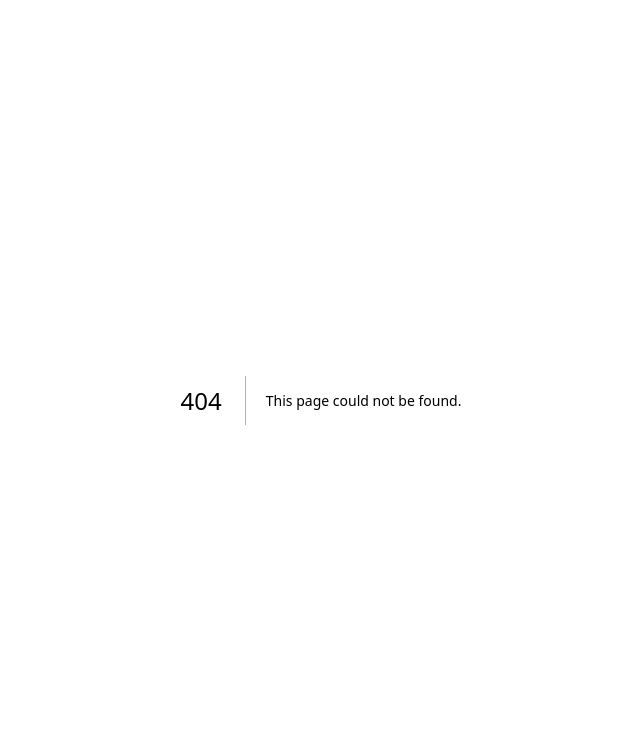
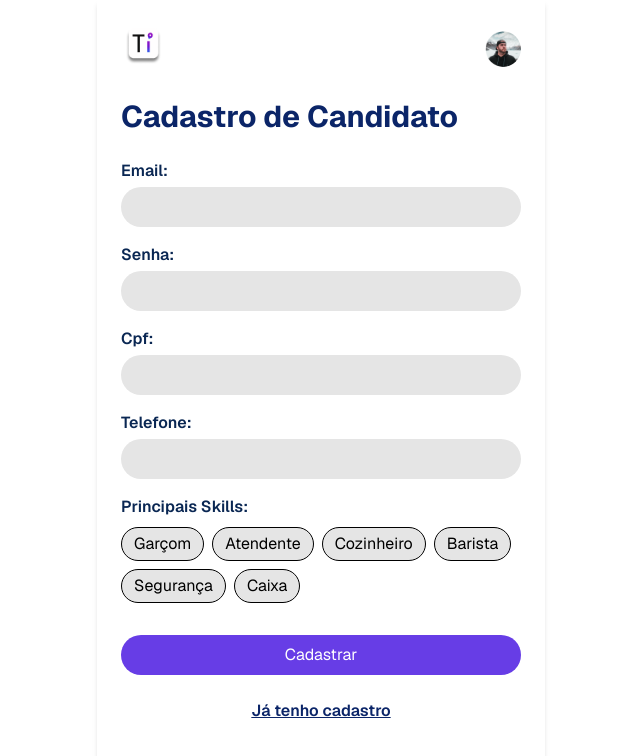
Before and after one commit to WesleyFilhoDev/Projeto_FrontEnd, a Next.js app in the folder projeto/: page /employeeRegister in a window 1280 px wide. Before the commit this address had no page. Shown: the top 756 px of the page, without its empty margins (319-959 px from the left). Built offline with nearby package versions, Linux system fonts and the light colour scheme.

Commit message:
página para linkar o employee com o seu respectivo componente

```diff
--- /dev/null
+++ b/projeto/src/app/employeeRegister/page.js
@@ -0,0 +1,5 @@
+import EmployeeRegister from "../components/EmployeeRegister";
+
+export default function EmployeeRegisterPage() {
+  return <EmployeeRegister />;
+}
```
